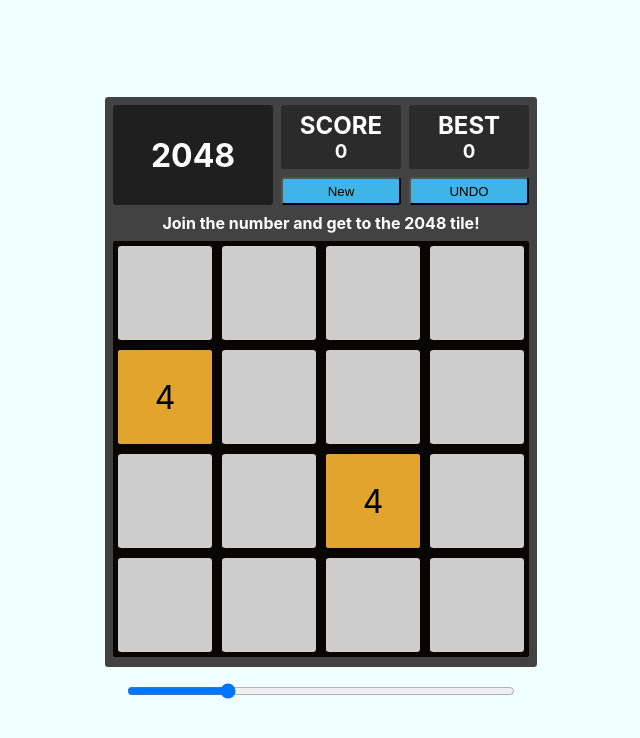
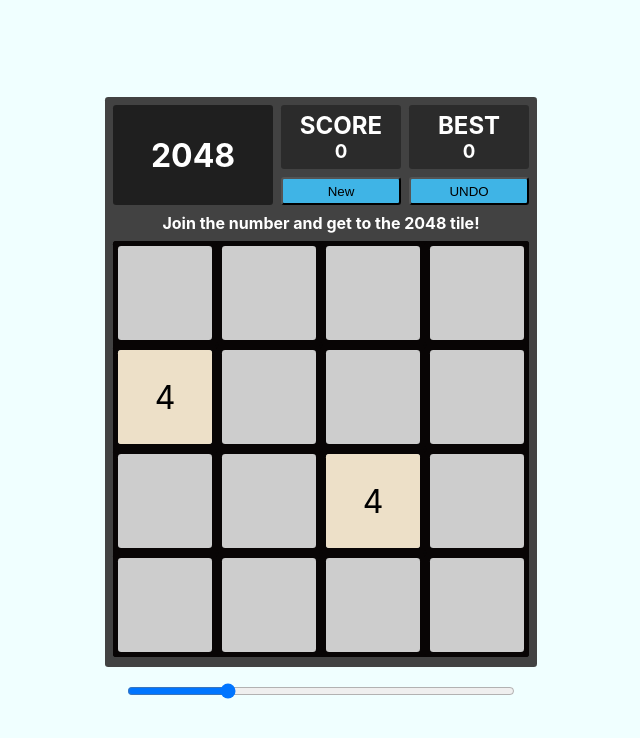
Before and after one commit to AntonErikssonCode/2048_react, a React (Create React App) app: page / in a window 1280 px wide. Shown: the top 738 px of the page, without its empty margins (319-959 px from the left). Built offline with nearby package versions, Linux system fonts and the light colour scheme.

Commit message:
move right works

```diff
--- a/src/App.css
+++ b/src/App.css
@@ -127,7 +127,9 @@
   top: 0;
 
 }
-
+.bottomBoard {
+  /* other styles */
+}
 .boardTile{
   display: flex;
   justify-content: center;
--- a/src/App.tsx
+++ b/src/App.tsx
@@ -4,6 +4,7 @@
 import Tile from "./components/tile";
 function App() {
   const bottomSectionRef = useRef<HTMLDivElement>(null);
+  const tileRefs = useRef<(HTMLDivElement | null)[]>([]);
 
   // Scores
   const [best, setBest] = useState(0);
@@ -15,7 +16,7 @@
   const [tileWidthHeight, setTileWidthHeight] = useState<number | undefined>();
   const [moveDistance, setMoveDistance] = useState(0);
   const [width, setWidth] = useState(104);
-
+  const [move, setMove] = useState("none");
   // Board
   const [tilesArray, setTilesArray] = useState<number[][]>([
     [0, 0, 0, 0],
@@ -23,11 +24,19 @@
     [0, 0, 0, 0],
     [0, 0, 0, 0],
   ]);
-  const [prevTilesArray, setPrevTilesArray] = useState<number[]>([]);
+  const [prevTilesArray, setPrevTilesArray] = useState<number[][]>([
+    [0, 0, 0, 0],
+    [0, 0, 0, 0],
+    [0, 0, 0, 0],
+    [0, 0, 0, 0],
+  ]);
   const [boardBackground, setBoardBackground] = useState<number[]>([]);
   const [tilesElements, setTilesElements] = useState<(JSX.Element | null)[]>(
     []
   );
+  const [animateTiles, setAnimateTiles] = useState<
+    { translate: string; x: number; y: number; value: number }[]
+  >([]);
 
   // Game State
   const [gameReady, setGameReady] = useState(false);
@@ -40,38 +49,89 @@
   const handleKeyDown = (event: KeyboardEvent) => {
     event.preventDefault();
 
-    if (
-      event.key === "ArrowUp" ||
-      event.key === "ArrowDown" ||
-      event.key === "ArrowLeft" ||
-      event.key === "ArrowRight"
-    ) {
+    switch (event.key) {
+      case "ArrowUp":
+        // Action for ArrowUp key
+        break;
+      case "ArrowDown":
+        // Action for ArrowDown key
+        break;
+      case "ArrowLeft":
+        moveLeft();
         spawnTile();
-      for (let index = 0; index < tilesXY - 1; index++) {
-        moveLeft();
+        break;
+      case "ArrowRight":
+        moveRight();
+        spawnTile();
+        break;
+      default:
+        // Handle other cases if needed
+        break;
     }
-    }
+    console.table(tilesArray);
   };
 
   function moveLeft() {
-    const newTilesArray = tilesArray;
-    console.table(newTilesArray);
+    let newTilesArray = tilesArray.slice();
+    for (let index = 0; index < tilesXY - 1; index++) {
       for (let row = 0; row < newTilesArray.length; row++) {
         for (let column = 0; column < newTilesArray[row].length; column++) {
-        if (column > 0) {
           let value = newTilesArray[row][column];
           let valueToTheLeft = newTilesArray[row][column - 1];
-          if (valueToTheLeft == value) {
+          const key = row + ":" + column;
+          let numberOfMoves = 0;
+          if (column > 0) {
+            if (valueToTheLeft == value && value != 0) {
               newTilesArray[row][column - 1] = value + value;
               newTilesArray[row][column] = 0;
-          }
-          if (valueToTheLeft == 0) {
+              numberOfMoves++;
+            } else if (valueToTheLeft == 0) {
               newTilesArray[row][column - 1] = value;
               newTilesArray[row][column] = 0;
+              numberOfMoves++;
             }
           }
         }
       }
+    }
+    setMove("left");
+    setPrevTilesArray(tilesArray);
+    setTilesArray(newTilesArray);
+  }
+
+  function moveRight() {
+    let newTilesArray = tilesArray.slice();
+
+    // Loop through all tiles mutiple times
+    for (let index = 0; index < tilesXY - 1; index++) {
+      // Loop thorugh rows
+      for (let row = 0; row < newTilesArray.length; row++) {
+        // Loop thorugh columns
+        for (let column = tilesXY; column >= 0; column--) {
+          console.dir("right");
+          console.dir(row + " " + column);
+          let value = newTilesArray[row][column];
+          let valueToTheLeft = newTilesArray[row][column + 1];
+          const key = row + ":" + column;
+          let numberOfMoves = 0;
+
+          if (column < tilesXY) {
+            if (valueToTheLeft == value && value != 0) {
+              newTilesArray[row][column + 1] = value + value;
+              newTilesArray[row][column] = 0;
+              numberOfMoves++;
+            } else if (valueToTheLeft == 0) {
+              newTilesArray[row][column + 1] = value;
+              newTilesArray[row][column] = 0;
+              numberOfMoves++;
+            }
+          }
+        }
+      }
+    }
+    setMove("left");
+    setPrevTilesArray(tilesArray);
+    setTilesArray(newTilesArray);
   }
 
   useEffect(() => {
@@ -102,10 +162,7 @@
     }
   }, [gameReady]);
 
-  useEffect(() => {
-    console.dir(tilesArray);
-    placeTiles();
-  }, [tilesArray]);
+  useEffect(() => {}, [tilesArray]);
 
   // Functions
   function resetScore() {
@@ -127,6 +184,7 @@
     }
 
     setTilesArray(result);
+    setPrevTilesArray(result);
     setGameReady(true);
   }
 
@@ -142,7 +200,10 @@
         if (value > 0) {
           // Create an element for the tile and add it to the elements array
           const tile = (
-            <div key={y + ";" + x}>
+            <div
+              key={y + ":" + x}
+              ref={(ref) => (tileRefs.current[y * tilesXY + x] = ref)}
+            >
               <Tile
                 value={value}
                 tileWidthHeight={width}
@@ -169,7 +230,6 @@
   }
 
   function spawnTile() {
-    console.dir(tilesArray.length);
     if (tilesArray && tilesArray.length == tilesXY) {
       const emptyPositions: { x: number; y: number }[] = [];
 
@@ -211,6 +271,7 @@
       setTilesArray(updatedTilesArray);
       console.log("Spawned tile");
     }
+    placeTiles();
   }
 
   // Init
--- a/src/components/tile.css
+++ b/src/components/tile.css
@@ -22,3 +22,6 @@
 .value{
 
 }
+.boardTile{
+  transition: all 1s ease-in;
+}
--- a/src/components/tile.tsx
+++ b/src/components/tile.tsx
@@ -1,30 +1,59 @@
-import React from "react";
+import React, { useEffect, useState } from "react";
 import "./tile.css";
-interface Props{
-  value: number,
-  tileWidthHeight: number,
-  tilesXY: number,
-  moveDistance: number,
-  x: number,
-  y: number,
+
+interface Props {
+  value: number;
+  tileWidthHeight: number;
+  tilesXY: number;
+  moveDistance: number;
+  x: number;
+  y: number;
 }
+
+const colors: { [key: string]: string } = {
+  COLOR_EMPTY: "rgb(204, 192, 179)",
+  2: "rgb(238, 228, 218)",
+  4: "rgb(237, 224, 200)",
+  8: "rgb(242, 177, 121)",
+  16: "rgb(245, 149, 99)",
+  32: "rgb(246, 124, 95)",
+  64: "rgb(246, 94, 59)",
+  128: "rgb(237, 207, 114)",
+  256: "rgb(237, 204, 97)",
+  512: "rgb(237, 200, 80)",
+  1024: "rgb(237, 197, 63)",
+  2048: "rgb(237, 194, 46)",
+  COLOR_OTHER: "rgb(0, 0, 0)",
+  COLOR_GAME_OVER: "rgba(238, 228, 218, 0.73)",
+};
+
 function Tile(props: Props) {
+
+  if (props.value != 0) {
     return (
       <div
-
         className="boardTile"
         style={{
           width: props.tileWidthHeight,
           height: props.tileWidthHeight,
           left: props.moveDistance * props.tilesXY * props.x,
           top: props.moveDistance * props.tilesXY * props.y,
+
         }}
       >
-      <div className="boardInnerTile">
+        <div
+          className="boardInnerTile"
+          style={{
+
+            backgroundColor: colors[props.value],
+          }}
+        >
           <p className="value">{props.value}</p>
         </div>
       </div>
     );
   }
+  return null;
+}
 
 export default Tile;
```
Lines whose indentation alone changed are shown as unchanged.
